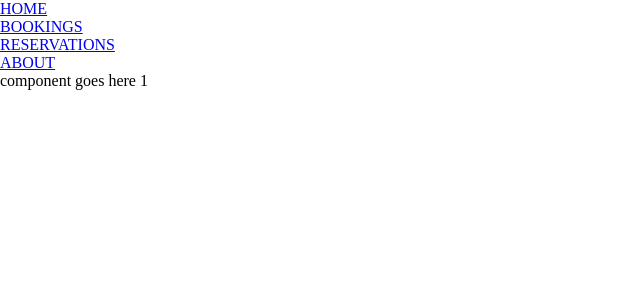
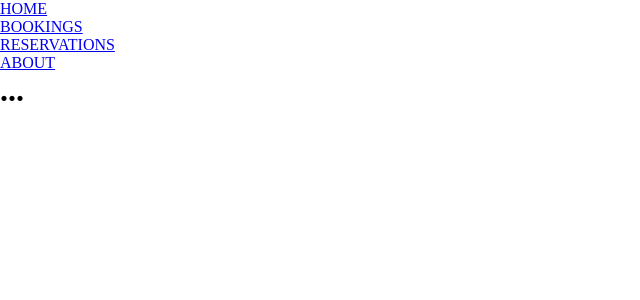
Before and after one commit to Nyame-Wolf/Exploration-Getaways-FRONTEND, a React (Create React App) app: page / in a window 1280 px wide. Shown: the top 300 px of the page, without its empty margins (0-640 px from the left). Built offline with nearby package versions, Linux system fonts and the light colour scheme.

Commit message:
dispatch the store at the index
get packages from the rails backend

display packages

```diff
--- /dev/null
+++ b/src/components/navigation/Packages/Packages.js
@@ -0,0 +1,15 @@
+import React from 'react';
+import { useSelector } from 'react-redux';
+
+function Packages() {
+  const packages = useSelector((state) => state.agencyReducer.data);
+  const status = useSelector((state) => state.agencyReducer.status);
+  console.log(status === 'succeeded' ? packages : '...');
+  return (
+    <>
+      <h1 className="title">{status === 'succeeded' ? 'Done' : '...'}</h1>
+    </>
+  );
+}
+
+export default Packages;
--- a/src/index.js
+++ b/src/index.js
@@ -3,13 +3,19 @@ import React from 'react';
 import ReactDOM from 'react-dom/client';
 import { BrowserRouter } from 'react-router-dom';
 import './index.css';
+import { Provider } from 'react-redux';
 import App from './App';
+import store from './redux/store';
+import { getPackages } from './redux/reducer/reducer';
 
+store.dispatch(getPackages());
 const root = ReactDOM.createRoot(document.getElementById('root'));
 root.render(
   <React.StrictMode>
     <BrowserRouter>
-      <App />
+      <Provider store={store}>
+        <App />
+      </Provider>
     </BrowserRouter>
   </React.StrictMode>,
 );
--- a/src/pages/PackagesPage.js
+++ b/src/pages/PackagesPage.js
@@ -1,9 +1,8 @@
 import React from 'react';
+import Packages from '../components/navigation/Packages/Packages';
 
 const PackagesPage = () => (
-  <div>
-    component goes here 1
-  </div>
+  <Packages />
 );
 
 export default PackagesPage;
```
